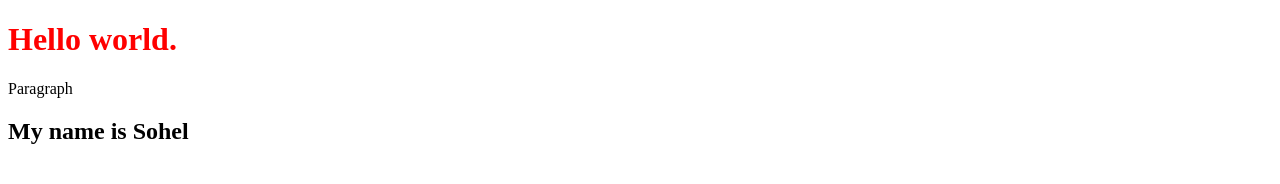
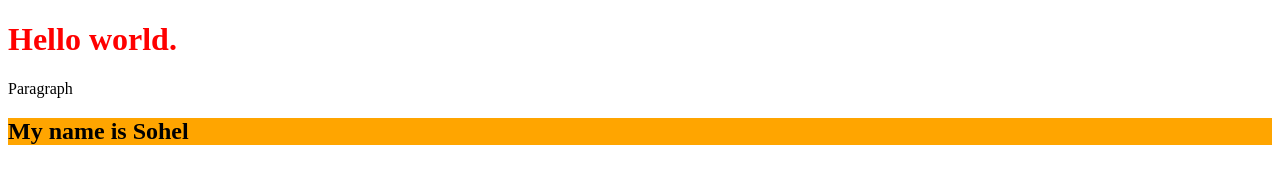
Before and after one commit to Samisohel/My_third_repo, a plain HTML site: page index.html in a window 1280 px wide. Drawn offline with Linux system fonts and the light colour scheme.

Commit message:
added bg color orange

```diff
--- a/style.css
+++ b/style.css
@@ -1,3 +1,6 @@
 h1{
     color:red;
 }
+h2{
+    background-color:orange
+}
```
